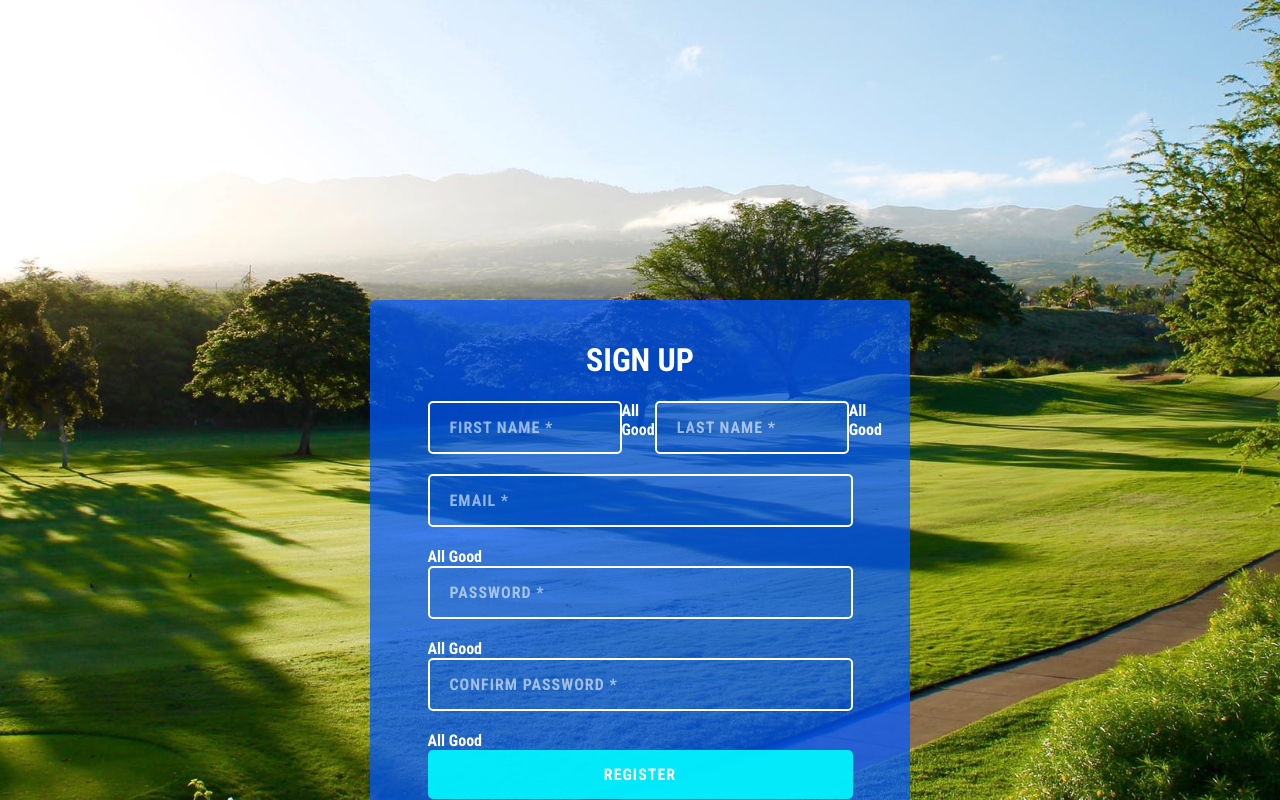
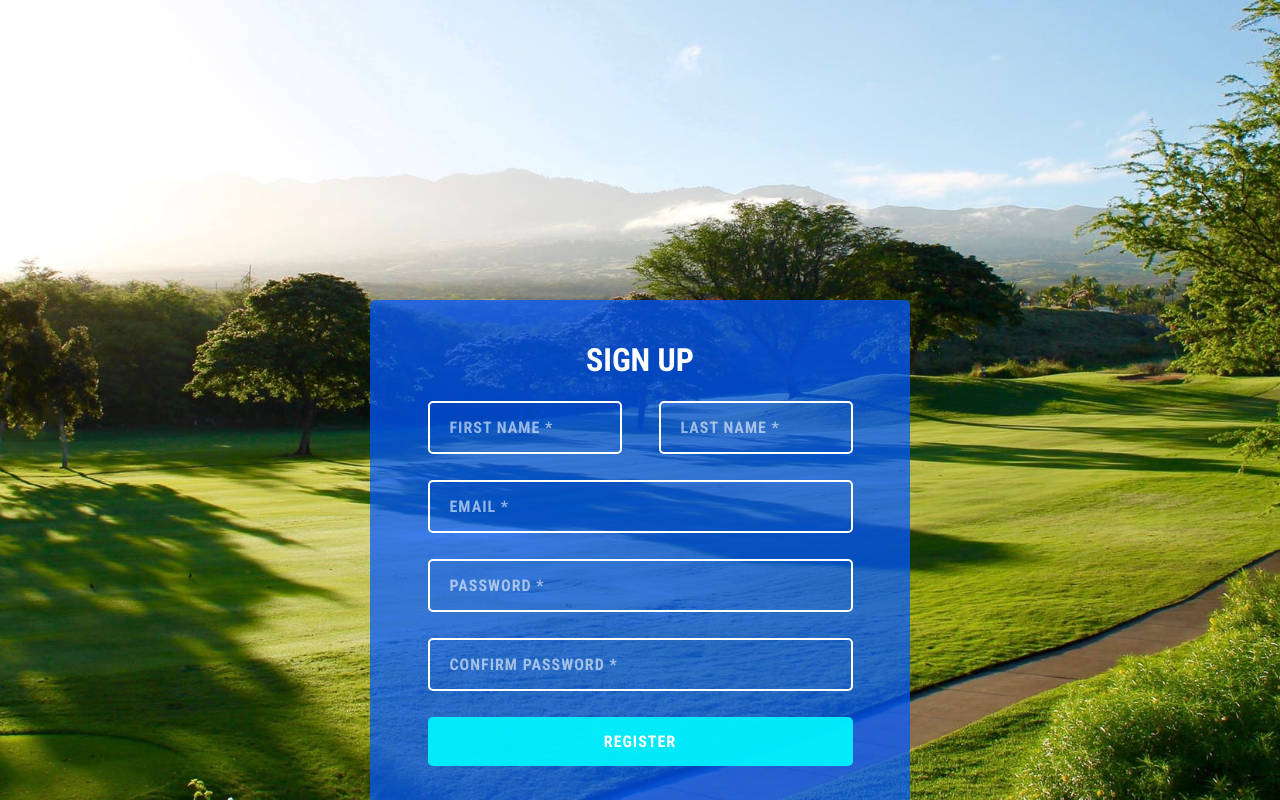
Before and after one commit to anthonyvigz/Zodia, a React (Create React App) app: page /register in a window 1280 px wide. Shown: the top 800 px of the page. Built offline with nearby package versions, Linux system fonts and the light colour scheme.

Commit message:
setting up validation divs on formik

```diff
--- a/src/Components/Register.jsx
+++ b/src/Components/Register.jsx
@@ -5,6 +5,10 @@ import * as Yup from 'yup';
 import Error from '../helpers/Error';
 
 export default function Register() {
+
+//  This validation schema comes from the Yup library, it checks
+//  the Formik values to make sure everything entered suits the database
+//  and that the passwords match
 
 const validationSchema = Yup.object().shape({
   firstName: Yup.string()
@@ -18,12 +22,24 @@ const validationSchema = Yup.object().shape({
   email: Yup.string()
     .email("Must be a valid email address")
     .required("Must enter an email"),
+  password: Yup.string()
+    .min(8, "Password must be 8 characters or longer")
+    .required("Password is required"),
+  confirmPassword: Yup.string().oneOf(
+    [Yup.ref('password'), null],
+    'Passwords must match'
+  )
 })
 
+// This is the Sign Up form, using Formik
 
   return (
     <div className="register">
       <h1>SIGN UP</h1>
+
+      {/* These initial values make up the values necessary to complete the form,
+      we update these values using Formik properties. */}
+
       <Formik
         initialValues={{
           firstName: '',
@@ -37,6 +53,7 @@ const validationSchema = Yup.object().shape({
         {({ values, errors, touched, handleChange, handleBlur }) => (
           <form className="registerForm">
             <div className="firstLast">
+              <div className="oneInput">
                 <input
                   type="text"
                   id="firstName"
@@ -48,6 +65,8 @@ const validationSchema = Yup.object().shape({
                   className={(touched.firstName && errors.firstName) ? "hasError" : "validInput"}
                 />
                 <Error touched={touched.firstName} message={errors.firstName} />
+              </div>
+              <div className="oneInput">
                 <input
                   type="text"
                   id="lastName"
@@ -59,6 +78,7 @@ const validationSchema = Yup.object().shape({
                   className={touched.lastName && errors.lastName ? "hasError" : "validInput"}
                 />
                 <Error touched={touched.lastName} message={errors.lastName} />
+              </div>
             </div>
               <input
                 type="email"
--- a/src/helpers/Error.jsx
+++ b/src/helpers/Error.jsx
@@ -1,13 +1,13 @@
 import React from 'react';
 
 const Error = ({ touched, message }) => {
-    if (touched === false) {
-        return <div className="form-message invalid">&nbsp;</div>;
+    if (!touched) {
+        return <div className="invalid">&nbsp;</div>;
     }
     if (message) {
-        return <div className="form-message invalid">{message}</div>
+        return <div className="invalid">{message}</div>
     }
-    return <div className="form-message valid">All Good</div>;
+    return <div className="valid">Looks good!</div>;
 };
 
 export default Error;
--- a/src/scss/register.scss
+++ b/src/scss/register.scss
@@ -91,3 +91,20 @@
     border: solid red 2px;
     border-radius: 5px;
 }
+
+// input form message styling
+.invalid {
+    color: rgb(240, 96, 96);
+    margin: -15px 0 5px 0;
+    font-family: sans-serif;
+    font-size: 0.9em;
+    letter-spacing: 1px;
+}
+
+.valid {
+    color: rgb(96, 240, 132);
+    margin: -15px 0 5px 0;
+    font-family: sans-serif;
+    font-size: 0.7em;
+    letter-spacing: 1px;
+}
```
Lines whose indentation alone changed are shown as unchanged.
